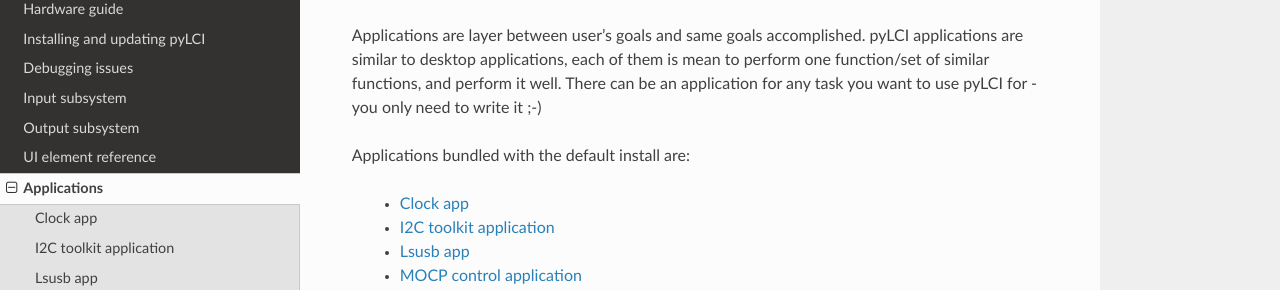
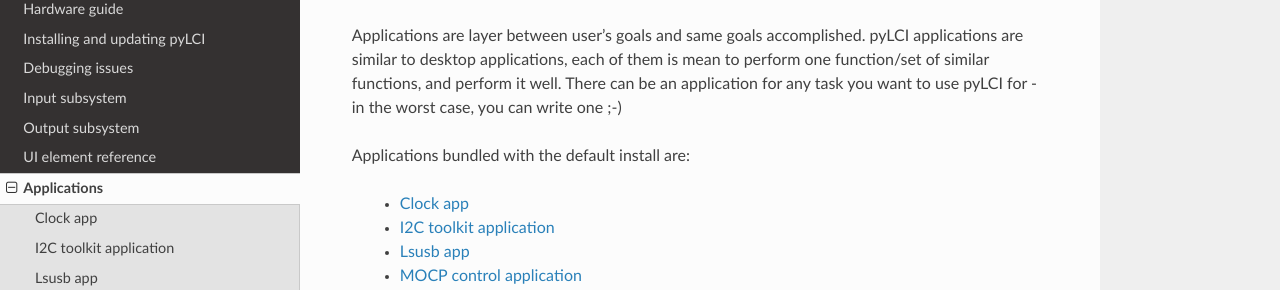
Before and after one commit to CRImier/pyLCI, a Sphinx documentation site: the page built from docs/apps.rst, in a window 1280 px wide and 1069 px high. Shown: the part 136-426 px from the top of the window. Built offline with Sphinx 7.4.7 and the Read the Docs theme 2.0.0, drawn with Linux system fonts in a browser that asks for light colours.

Commit message:
Minor change

```diff
--- a/docs/apps.rst
+++ b/docs/apps.rst
@@ -3,7 +3,7 @@
 ==================
 
 Applications are layer between user's goals and same goals accomplished. pyLCI applications are similar to desktop applications, each of them is mean to perform one function/set of similar functions, and perform it well.
-There can be an application for any task you want to use pyLCI for - you only need to write it ;-)
+There can be an application for any task you want to use pyLCI for - in the worst case, you can write one ;-)
 
 Applications bundled with the default install are:
 
```
